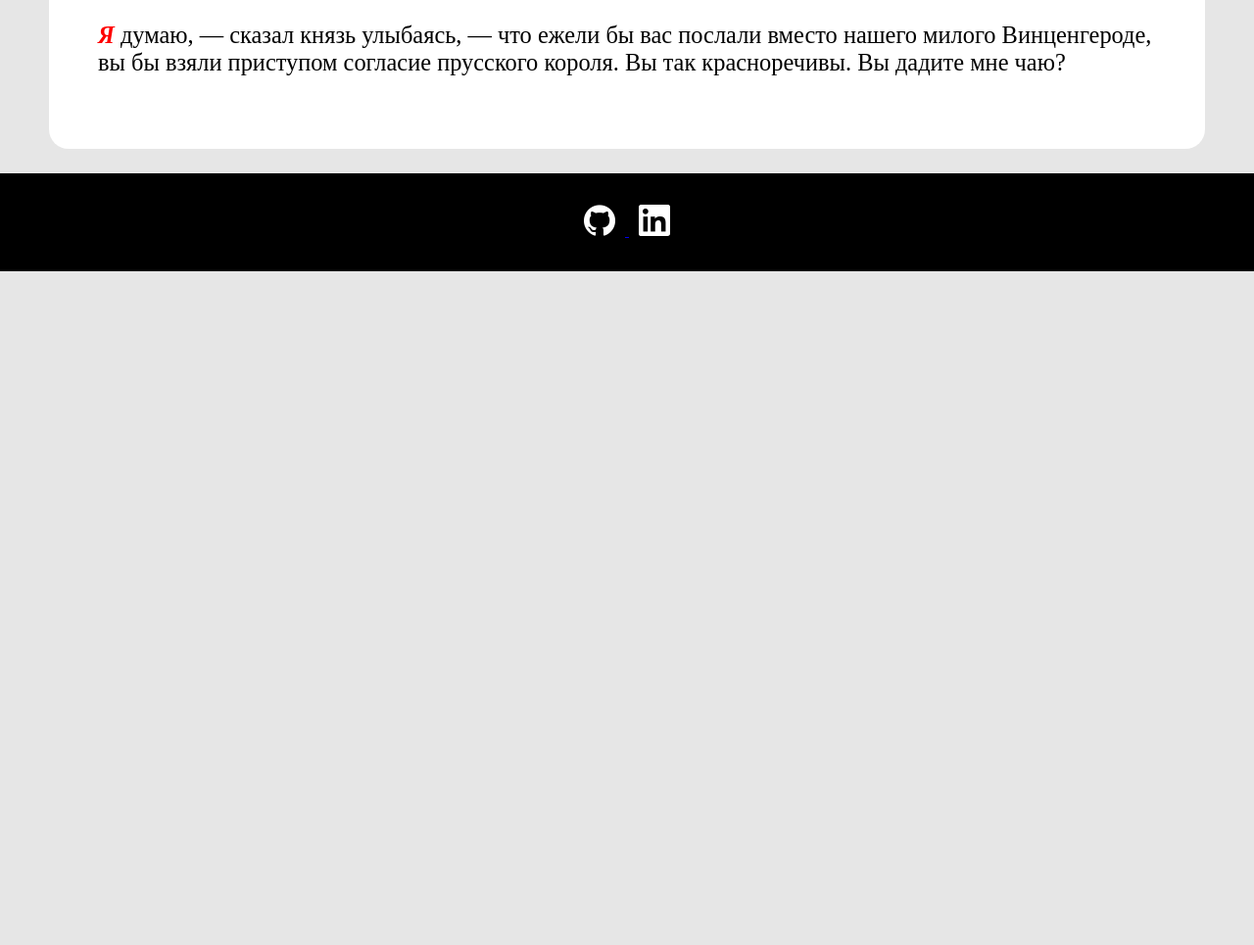
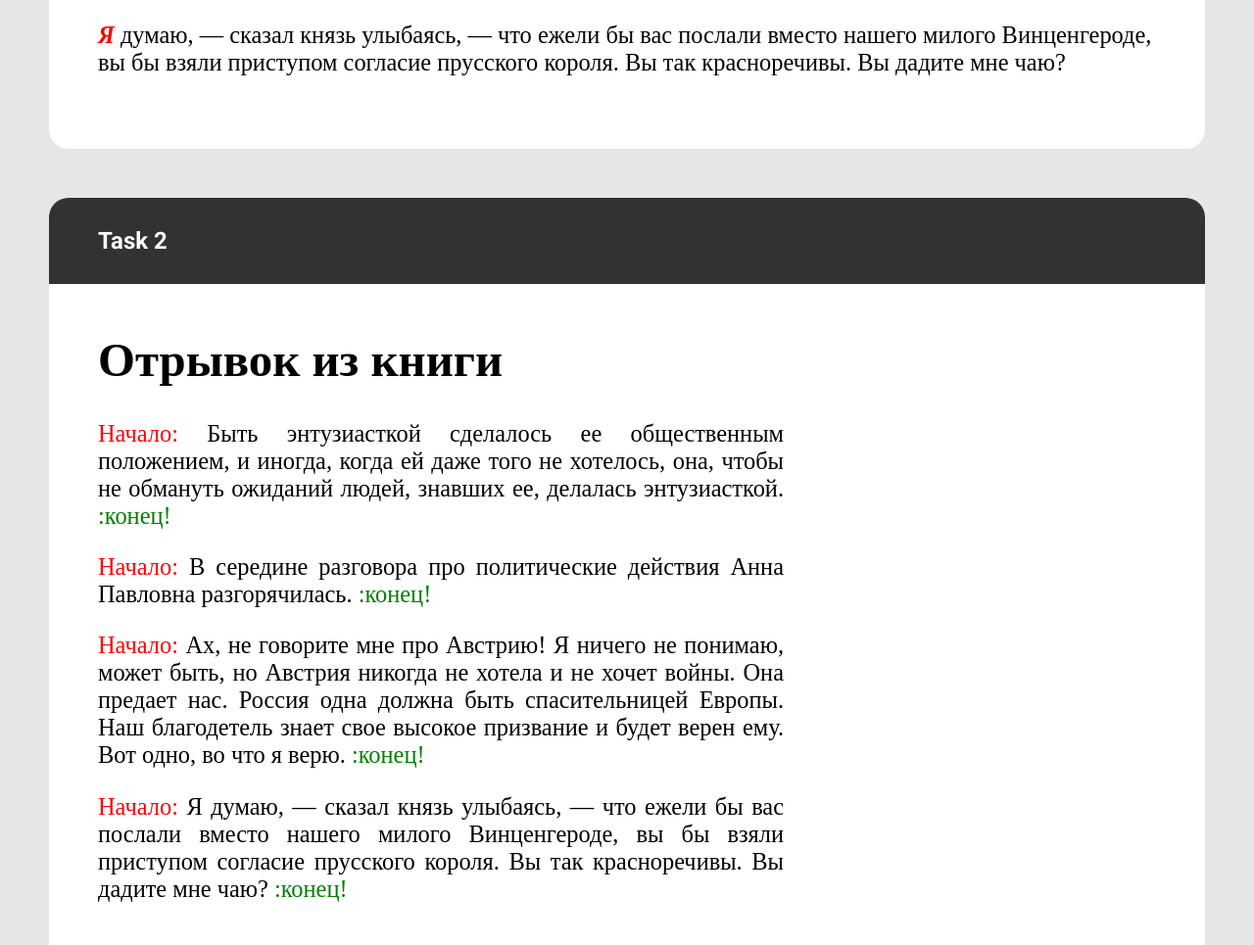
Before and after one commit to fedotick/WEBLab10, a plain HTML site: page index.html in a window 1280 px wide. Shown: the part 535-1500 px from the top of the page at 98% size. Before the commit the page ends 812 px from the top, so only its background shows below. Drawn offline with Linux system fonts and the light colour scheme.

Commit message:
Completed second task

```diff
--- a/assets/css/style.css
+++ b/assets/css/style.css
@@ -113,10 +113,9 @@ header > .content {
     padding: 10px 50px;
     color: rgb(255, 255, 255);
     background-color: rgb(50, 50, 50);
-    box-shadow: 4px 4px 10px rgba(0, 0, 0, 0.55);
 }
 
-.task-1 {
+.task-content {
     padding: 50px;
     background-color: rgb(255, 255, 255);
 }
@@ -130,6 +129,30 @@ header > .content {
     color: rgb(255, 0, 0);
     font-weight: bold;
     font-style: italic;
+}
+
+.task-2 {
+    width: 700px;
+    font-size: 24.4px;
+    font-family: 'Times New Roman', Times, serif;
+}
+
+.task-2 h1 {
+    margin-top: 0;
+}
+
+.task-2 p {
+    text-align: justify;
+}
+
+.task-2 p::before {
+    content: "Начало: ";
+    color: rgb(255, 0, 0);
+}
+
+.task-2 p::after {
+    content: " :конец!";
+    color:rgb(0, 128, 0);
 }
 
 footer {
--- a/index.html
+++ b/index.html
@@ -27,7 +27,7 @@
                         </a>
                     </li>
                     <li class="task-item">
-                        <a class="task-button" href="">
+                        <a class="task-button" href="#task-2">
                             <p>Task 2</p>
                             <div class="border"></div>
                         </a>
@@ -62,12 +62,33 @@
                     <div class="task-name">
                         <h2>Task 1</h2>
                     </div>
+                    <div class="task-content">
                         <div class="task-1">
                             <h1>Отрывок из книги</h1>
                             <p>Быть энтузиасткой сделалось ее общественным положением, и иногда, когда ей даже того не хотелось, она, чтобы не обмануть ожиданий людей, знавших ее, делалась энтузиасткой.</p>
                             <p>В середине разговора про политические действия Анна Павловна разгорячилась.</p>
                             <p>Ах, не говорите мне про Австрию! Я ничего не понимаю, может быть, но Австрия никогда не хотела и не хочет войны. Она предает нас. Россия одна должна быть спасительницей Европы. Наш благодетель знает свое высокое призвание и будет верен ему. Вот одно, во что я верю.</p>
                             <p>Я думаю, — сказал князь улыбаясь, — что ежели бы вас послали вместо нашего милого Винценгероде, вы бы взяли приступом согласие прусского короля. Вы так красноречивы. Вы дадите мне чаю?</p>
+                        </div>
+                    </div>
+                </div>
+            </div>
+        </div>
+
+        <div id="task-2" class="section">
+            <div class="content">
+                <div class="task">
+                    <div class="task-name">
+                        <h2>Task 2</h2>
+                    </div>
+                    <div class="task-content">
+                        <div class="task-2">
+                            <h1>Отрывок из книги</h1>
+                            <p>Быть энтузиасткой сделалось ее общественным положением, и иногда, когда ей даже того не хотелось, она, чтобы не обмануть ожиданий людей, знавших ее, делалась энтузиасткой.</p>
+                            <p>В середине разговора про политические действия Анна Павловна разгорячилась.</p>
+                            <p>Ах, не говорите мне про Австрию! Я ничего не понимаю, может быть, но Австрия никогда не хотела и не хочет войны. Она предает нас. Россия одна должна быть спасительницей Европы. Наш благодетель знает свое высокое призвание и будет верен ему. Вот одно, во что я верю.</p>
+                            <p>Я думаю, — сказал князь улыбаясь, — что ежели бы вас послали вместо нашего милого Винценгероде, вы бы взяли приступом согласие прусского короля. Вы так красноречивы. Вы дадите мне чаю?</p>
+                        </div>
                     </div>
                 </div>
             </div>
```
Lines whose indentation alone changed are shown as unchanged.
